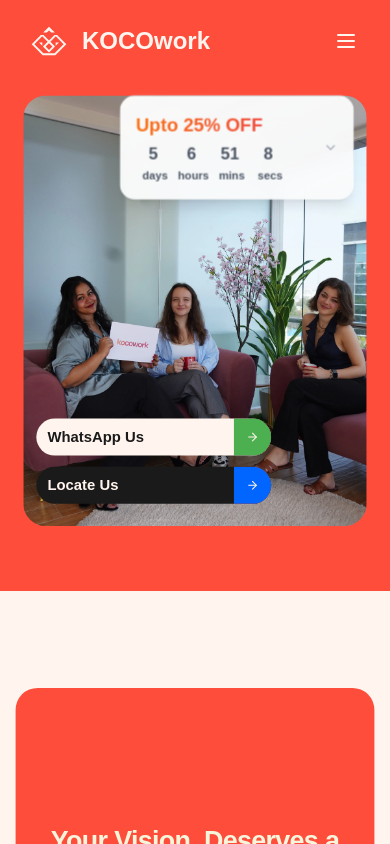
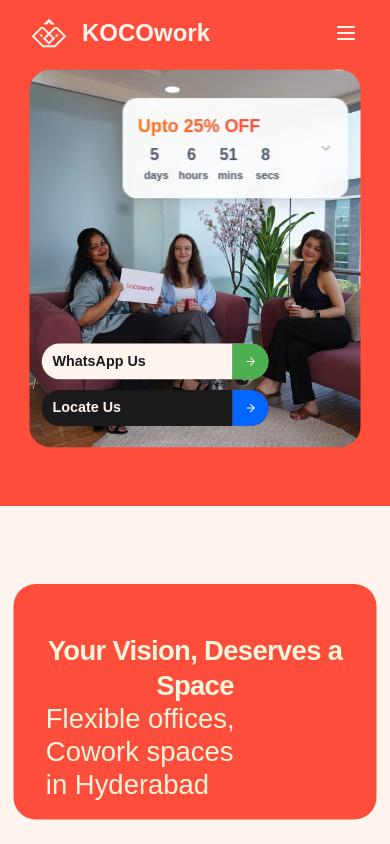
Before and after one commit to kotapatisGit/kocowork, a React (Vite) app in the folder project/: page / in a window 390 px wide. Shown: the top 844 px of the page. Built offline with nearby package versions, Linux system fonts and the light colour scheme; a web font is replaced by a local one.

Commit message:
adjusted hero spacing in mobile

```diff
--- a/project/src/components/AnimatedIntroSection.tsx
+++ b/project/src/components/AnimatedIntroSection.tsx
@@ -70,13 +70,13 @@ const AnimatedIntroSection: React.FC = () => {
   return (
     <div
       ref={rootRef}
-      className="relative min-h-[50vh] md:min-h-[70vh] bg-blank-slate" // Added padding to account for navbar
+      className="relative min-h-[30vh] md:min-h-[70vh] bg-blank-slate" // Added padding to account for navbar
     >
-      <div className="slide-section w-full h-[50vh] md:h-full">
+      <div className="slide-section w-full h-[30vh] md:h-full">
         <div className="absolute rounded-3xl inset-0 bg-founders-fire" />
 
         {/* Content */}
-        <div className="relative z-40 min-h-[50vh] md:min-h-[70vh] flex items-center px-8">
+        <div className="relative z-40 min-h-[30vh] md:min-h-[70vh] flex items-center px-8">
           <div className="slide-text max-w-6xl">
             <h2 className="text-3xl md:text-6xl lg:text-7xl xl:text-8xl text-center flex flex-col items-center justify-center font-bold text-cream leading-tight tracking-tight">
                Your Vision, Deserves a Space {' '}
--- a/project/src/components/Hero.tsx
+++ b/project/src/components/Hero.tsx
@@ -87,8 +87,8 @@ const Hero: React.FC = () => {
   }, []);
 
   return (
-    <section className="hero-section relative h-[70vh] md:min-h-screen bg-founders-fire">
-      <div className="relative min-h-screen flex flex-col pt-20 md:pt-20">
+    <section className="hero-section relative h-[60vh] md:min-h-screen bg-founders-fire">
+      <div className="relative h-[60vh] md:min-h-screen flex flex-col pt-12 md:pt-20">
         {/* Offer Banner */}
         <OfferBanner />
 
@@ -104,7 +104,7 @@ const Hero: React.FC = () => {
               <img
                 src="/images/hero-image-min.jpeg"
                 alt="Office Space"
-                className="w-full h-[55vh] md:h-[85vh] object-cover"
+                className="w-full h-[50vh] md:h-[85vh] object-cover"
                 loading="eager"
                 {...({ fetchpriority: "high" } as any)}
                 decoding="sync"
--- a/project/src/components/Navbar.tsx
+++ b/project/src/components/Navbar.tsx
@@ -50,7 +50,7 @@ const Navbar: React.FC = () => {
 
   return (
     <>
-      <nav className="fixed top-0 left-0 right-0 z-50 flex">
+      <nav className="fixed top-0 left-0 right-0 z-30 flex">
         {/* Desktop Layout */}
         <div className="hidden md:flex w-full">
           {/* Logo Section - First Quarter */}
@@ -75,7 +75,7 @@ const Navbar: React.FC = () => {
                 e.preventDefault();
                 handleNavigation('/#pricing');
               }}
-              className="w-1/3 bg-blank-slate text-founders-fire font-medium text-2xl flex items-center justify-center transition-all duration-200 transform hover:translate-y-[6px] hover:shadow-inner"
+              className="w-1/3 bg-blank-slate text-founders-fire font-medium text-2xl flex items-center justify-center transition-all duration-200 transform hover:translate-y-[8px] hover:shadow-inner"
             >
               Find Your Plan
             </a>
@@ -85,7 +85,7 @@ const Navbar: React.FC = () => {
                 e.preventDefault();
                 handleNavigation('/about');
               }}
-              className="w-1/3 bg-blank-slate text-founders-fire font-medium text-2xl flex items-center justify-center transition-all duration-200 transform hover:translate-y-[6px] hover:shadow-inner"
+              className="w-1/3 bg-blank-slate text-founders-fire font-medium text-2xl flex items-center justify-center transition-all duration-200 transform hover:translate-y-[8px] hover:shadow-inner"
             >
               About Us
             </a>
@@ -95,7 +95,7 @@ const Navbar: React.FC = () => {
                 e.preventDefault();
                 handleNavigation('/#contact');
               }}
-              className="w-1/3 bg-founders-fire text-blank-slate font-medium text-2xl flex items-center justify-center transition-all duration-200 transform hover:translate-y-[6px] hover:shadow-inner"
+              className="w-1/3 bg-founders-fire text-blank-slate font-medium text-2xl flex items-center justify-center transition-all duration-200 transform hover:translate-y-[8px] hover:shadow-inner"
             >
               Contact Us
             </a>
@@ -103,7 +103,7 @@ const Navbar: React.FC = () => {
         </div>
 
         {/* Mobile Layout - Logo and Menu Button */}
-        <div className="md:hidden flex w-full items-center justify-between bg-founders-fire px-6 py-4">
+        <div className="md:hidden flex w-full items-center justify-between bg-founders-fire px-6 py-2">
           {/* Logo and Company Name */}
           <div
             onClick={handleLogoClick}
@@ -133,7 +133,7 @@ const Navbar: React.FC = () => {
 
       {/* Mobile Sidebar */}
       <div
-        className={`md:hidden fixed top-0 right-0 h-full w-80 bg-founders-fire z-40 transform transition-transform duration-300 ease-in-out ${
+        className={`md:hidden fixed top-0 right-0 h-full w-80 border-l border-blank-slate bg-founders-fire z-50 transform transition-transform duration-300 ease-in-out ${
           isOpen ? 'translate-x-0' : 'translate-x-full'
         }`}
       >
```
